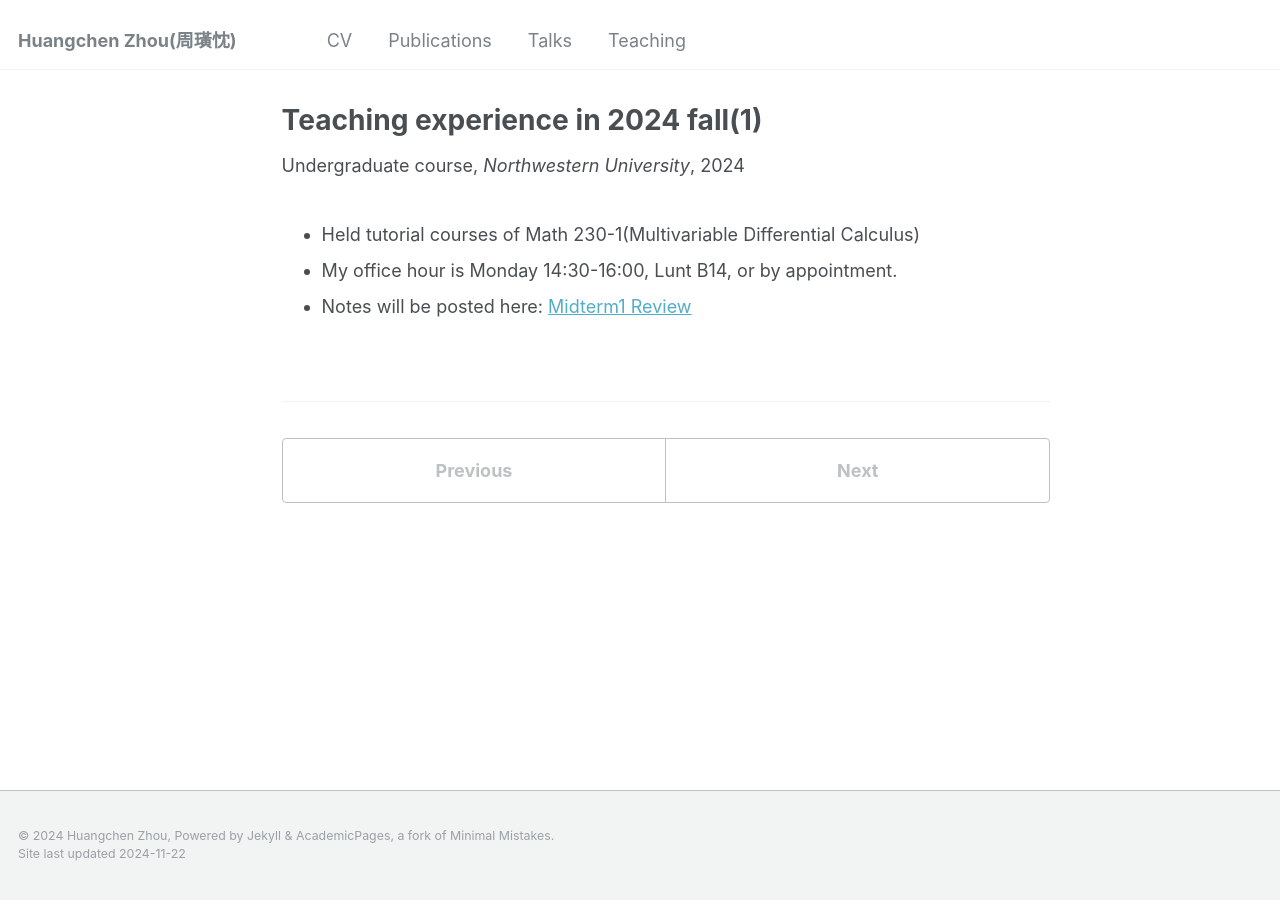
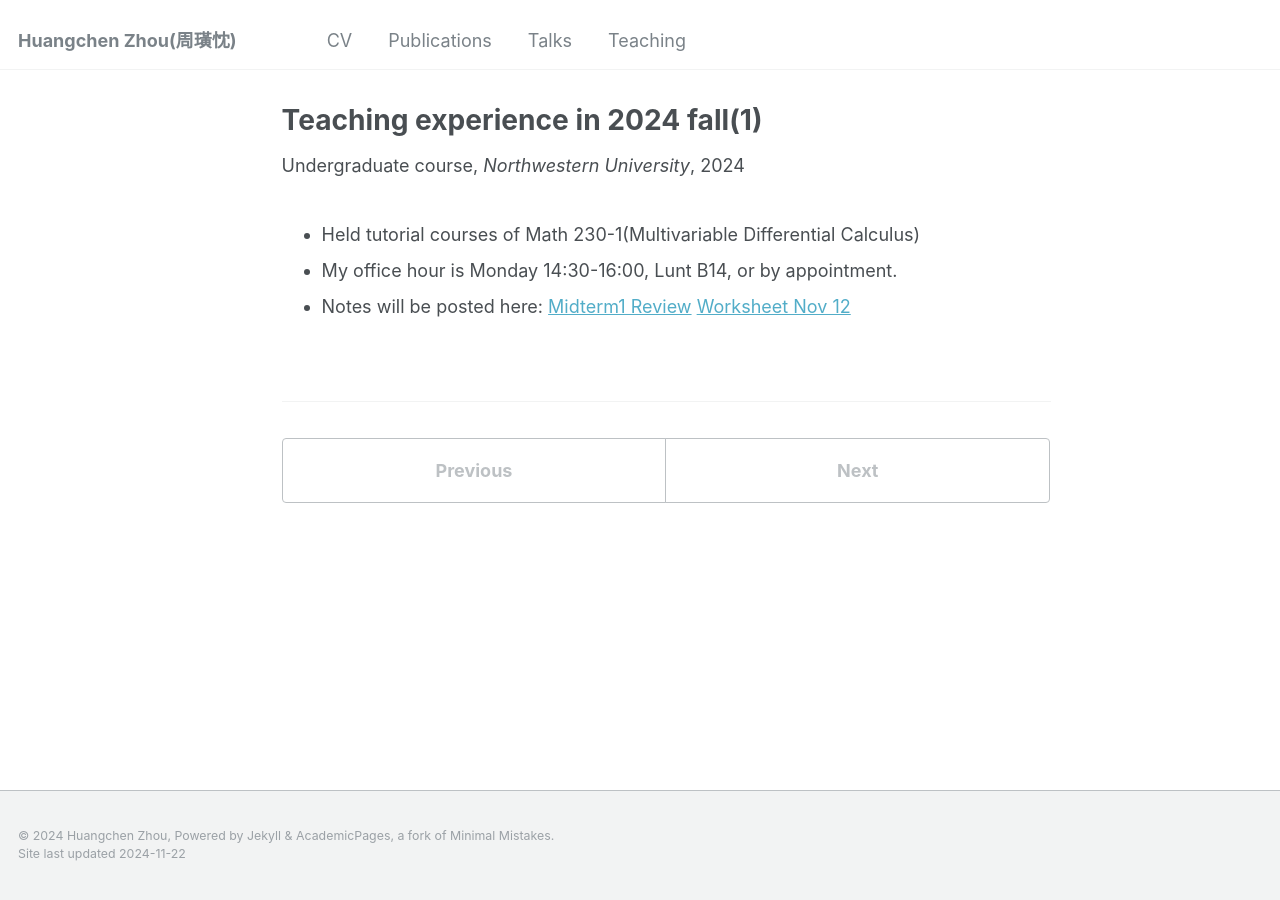
Before and after one commit to zhc515/zhc515.github.io, a Jekyll site: the page built from _teaching/2024-fall-teaching-1.md, in a window 1280 px wide. Built offline with Jekyll 4.4.1, drawn with Linux system fonts in a browser that asks for light colours.

Commit message:
Update 2024-fall-teaching-1.md

```diff
--- a/_teaching/2024-fall-teaching-1.md
+++ b/_teaching/2024-fall-teaching-1.md
@@ -12,3 +12,4 @@ location: "Evanston, US"
 - My office hour is Monday 14:30-16:00, Lunt B14, or by appointment.
 - Notes will be posted here:
   [Midterm1 Review](http://zhc515.github.io/files/Math_230_mid1_review.pdf)
+  [Worksheet Nov 12](http://zhc515.github.io/files/Math_230_1_worksheet_annotated.pdf)
```
